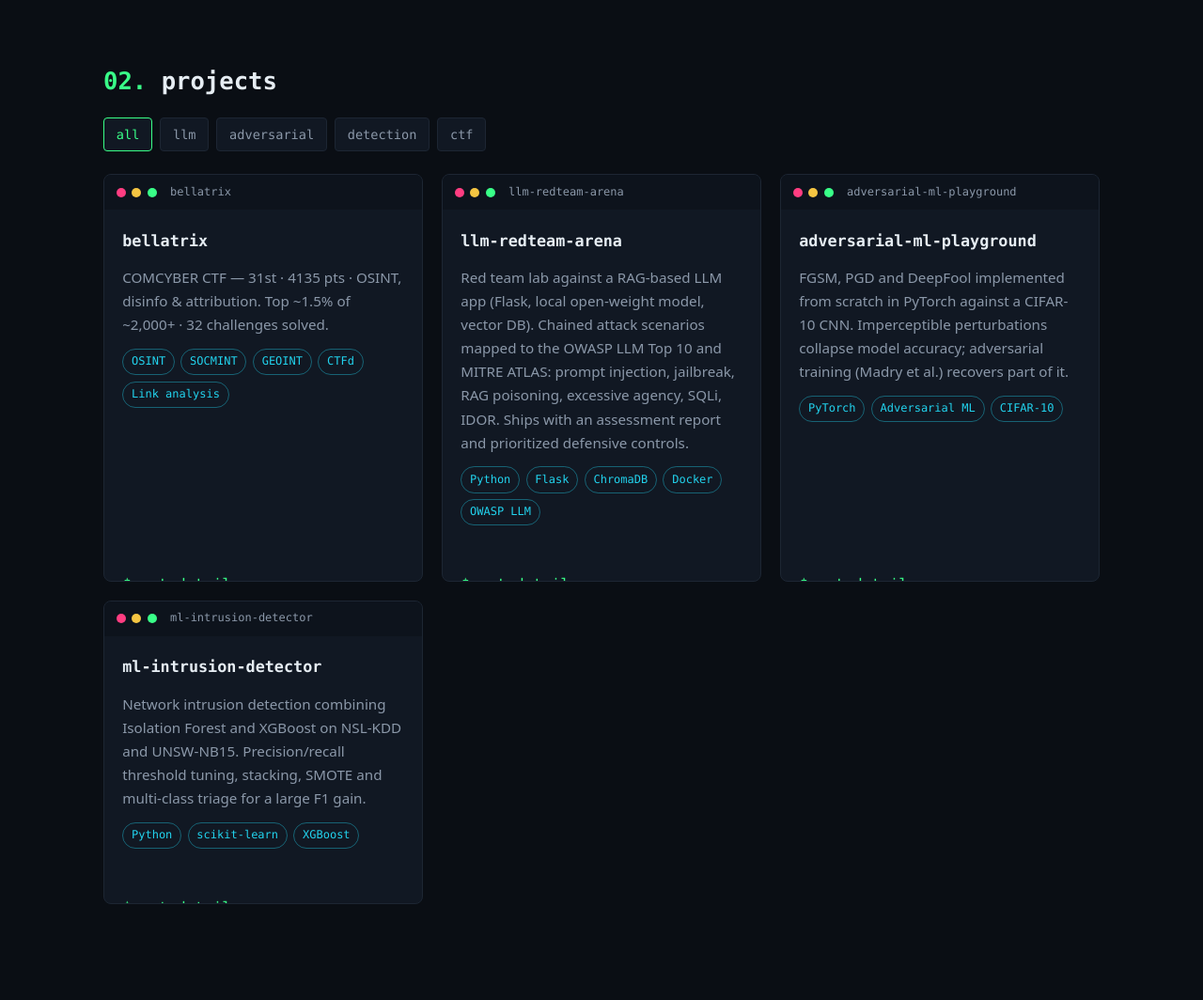
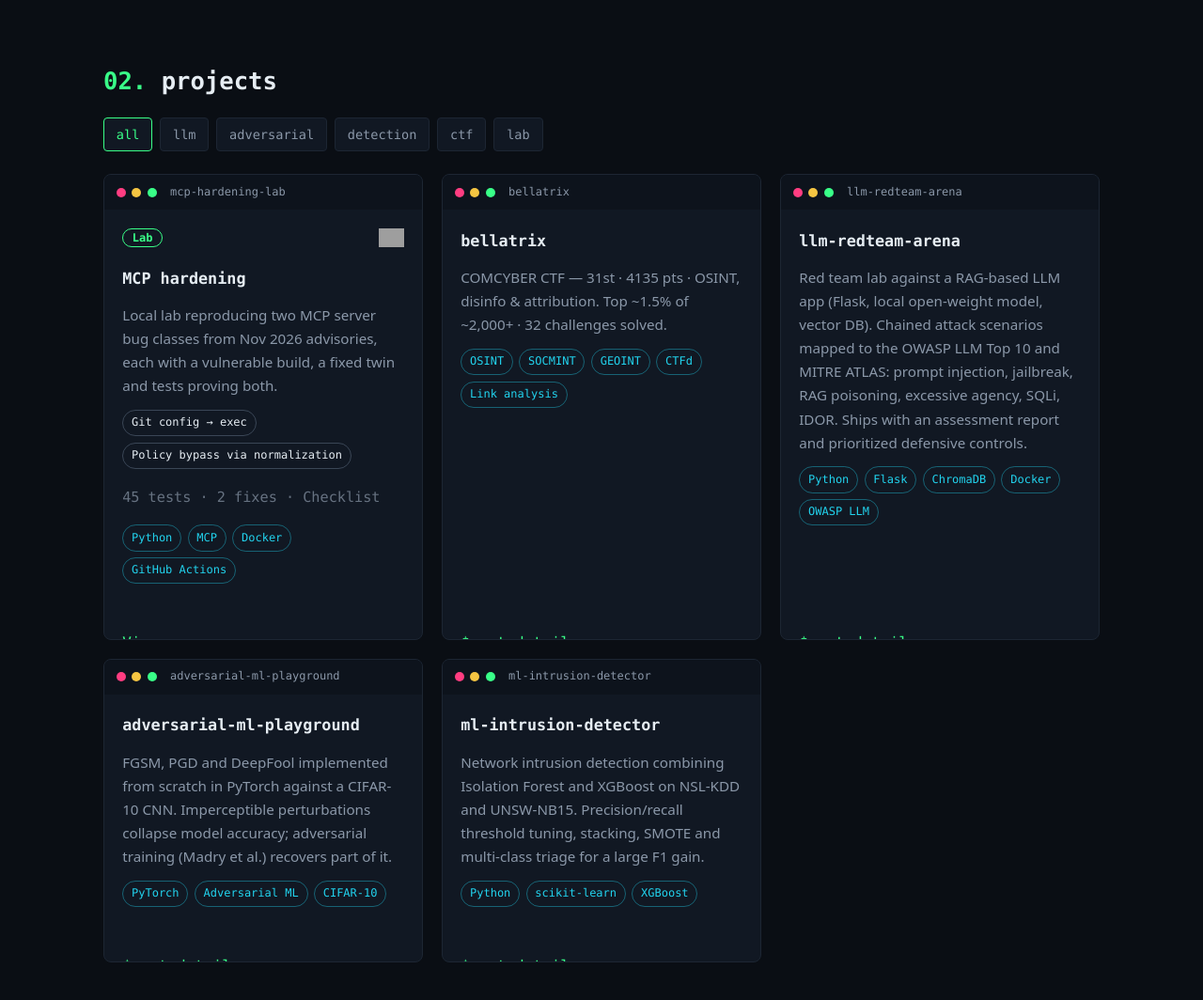
Before and after one commit to sEEcGunter/sEEcGunter.github.io, a plain HTML site: page index.html in a window 1280 px wide. Shown: the part 1000-2064 px from the top of the page at 94% size. Drawn offline with Linux system fonts and the light colour scheme; grey boxes are pictures that could not be loaded.

Commit message:
Add MCP hardening lab card, aria-pressed on filters

```diff
--- a/index.html
+++ b/index.html
@@ -41,9 +41,19 @@
 <section id="projects" class="reveal">
   <h2><span class="g">02.</span> projects</h2>
   <div class="filters" role="group" aria-label="Filter projects">
-    <button class="on" data-f="all">all</button><button data-f="llm">llm</button><button data-f="adv">adversarial</button><button data-f="ids">detection</button><button data-f="ctf">ctf</button>
+    <button class="on" aria-pressed="true" data-f="all">all</button><button aria-pressed="false" data-f="llm">llm</button><button aria-pressed="false" data-f="adv">adversarial</button><button aria-pressed="false" data-f="ids">detection</button><button aria-pressed="false" data-f="ctf">ctf</button><button aria-pressed="false" data-f="lab">lab</button>
   </div>
   <div class="grid" id="grid">
+    <article class="card" data-cat="lab">
+      <div class="bar"><i></i><i></i><i></i><span>mcp-hardening-lab</span></div>
+      <div class="body"><div class="head"><span class="kind">Lab</span><img class="ci" src="https://github.com/sEEcGunter/mcp-hardening-lab/actions/workflows/test.yml/badge.svg" alt="CI status" height="20"></div>
+      <h3>MCP hardening</h3>
+      <p>Local lab reproducing two MCP server bug classes from Nov 2026 advisories, each with a vulnerable build, a fixed twin and tests proving both.</p>
+      <ul class="tags bugs"><li>Git config → exec</li><li>Policy bypass via normalization</li></ul>
+      <p class="proof">45 tests · 2 fixes · Checklist</p>
+      <ul class="tags"><li>Python</li><li>MCP</li><li>Docker</li><li>GitHub Actions</li></ul>
+      <a class="link stretch" href="https://github.com/sEEcGunter/mcp-hardening-lab" target="_blank" rel="noopener">View repo →</a></div>
+    </article>
     <article class="card" data-cat="ctf">
       <div class="bar"><i></i><i></i><i></i><span>bellatrix</span></div>
       <div class="body"><h3>bellatrix</h3>
--- a/main.js
+++ b/main.js
@@ -7,7 +7,7 @@ const L=document.querySelectorAll('.nav nav a');
 const so=new IntersectionObserver(e=>e.forEach(x=>{if(x.isIntersecting)L.forEach(a=>a.classList.toggle('active',a.getAttribute('href')=='#'+x.target.id))}),{rootMargin:'-45% 0px -50% 0px'});
 document.querySelectorAll('main section[id]').forEach(x=>so.observe(x));
 const B=document.querySelectorAll('.filters button'),C=document.querySelectorAll('.card');
-B.forEach(b=>b.onclick=()=>{B.forEach(x=>x.classList.toggle('on',x==b));C.forEach(c=>c.classList.toggle('hide',b.dataset.f!='all'&&c.dataset.cat!=b.dataset.f))});
+B.forEach(b=>b.onclick=()=>{B.forEach(x=>{x.classList.toggle('on',x==b);x.setAttribute('aria-pressed',x==b)});C.forEach(c=>c.classList.toggle('hide',b.dataset.f!='all'&&c.dataset.cat!=b.dataset.f))});
 if(!R&&matchMedia('(hover:hover)').matches)C.forEach(c=>{c.onmousemove=e=>{const r=c.getBoundingClientRect(),x=(e.clientX-r.left)/r.width-.5,y=(e.clientY-r.top)/r.height-.5;c.style.transform=`perspective(700px) rotateX(${-y*5}deg) rotateY(${x*5}deg)`};c.onmouseleave=()=>c.style.transform=''});
 if(R)return;const cv=document.getElementById('rain'),g=cv.getContext('2d'),ch='01<>/{}$#AI';let w,h,d;
 const rs=()=>{w=cv.width=innerWidth;h=cv.height=innerHeight;d=Array(Math.ceil(w/16)).fill(0).map(()=>Math.random()*h/16)};rs();addEventListener('resize',rs);
--- a/style.css
+++ b/style.css
@@ -71,3 +71,8 @@ footer{text-align:center;padding:1.5rem;font-family:var(--mono);color:var(--mu);
 .sub{font-family:var(--mono);font-size:.85rem;opacity:.75;margin:-.5rem 0 1.2rem}
 .skills .tags li{font-size:.8rem;padding:.3rem .7rem}
 .tools > div{background:rgba(0,0,0,.25);border-radius:8px;padding:.9rem}
+.card .head{display:flex;flex-wrap:wrap;align-items:center;justify-content:space-between;gap:.5rem;margin-bottom:.4rem}
+.kind{font:600 .75rem var(--mono);color:var(--g);border:1px solid var(--g);border-radius:999px;padding:.15rem .6rem}
+.ci{display:block;height:20px;width:auto}
+.tags.bugs li{color:inherit;border-color:#3a4656}
+.proof{font:.8rem var(--mono);opacity:.7;margin:.5rem 0}
```
